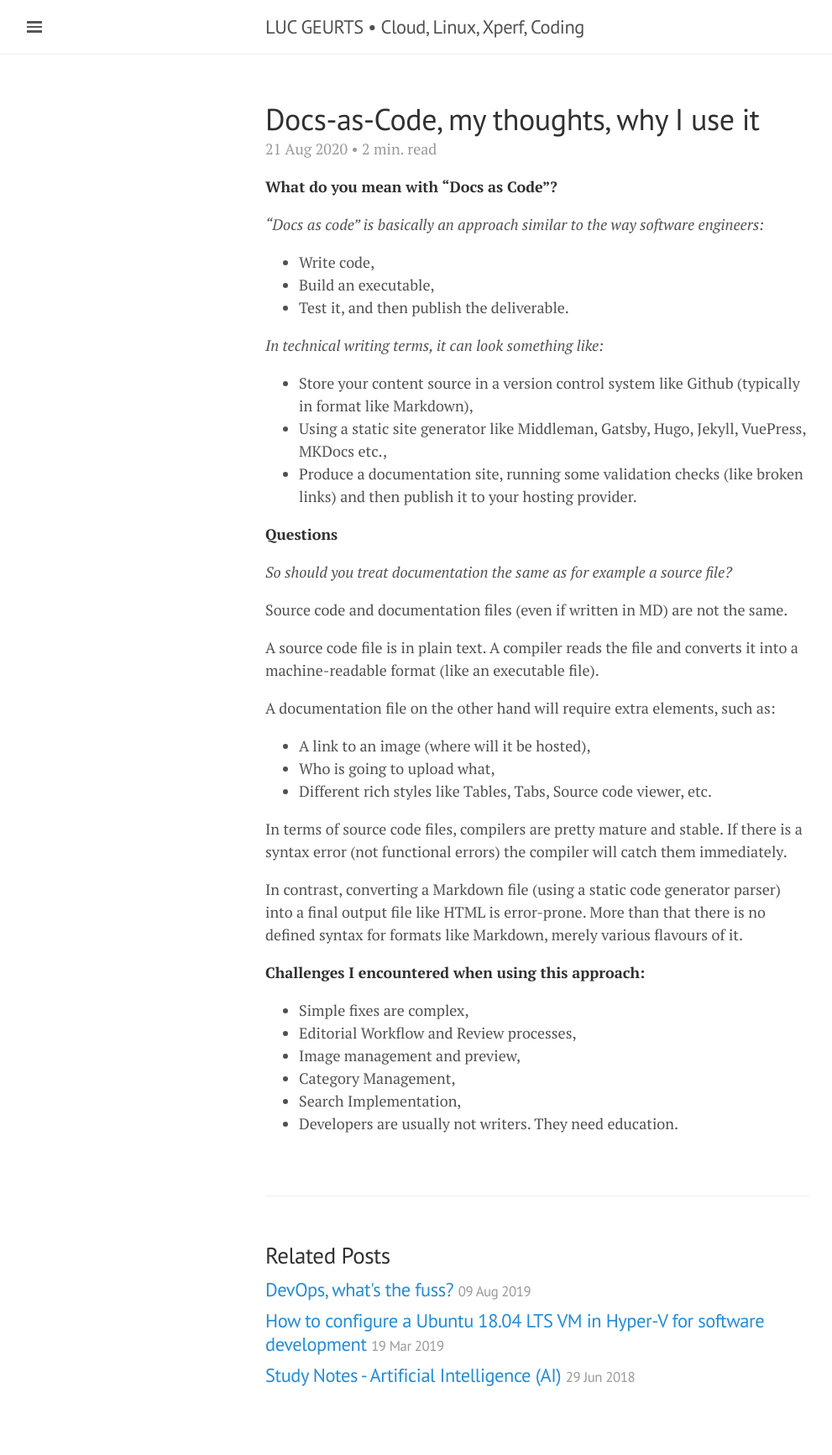
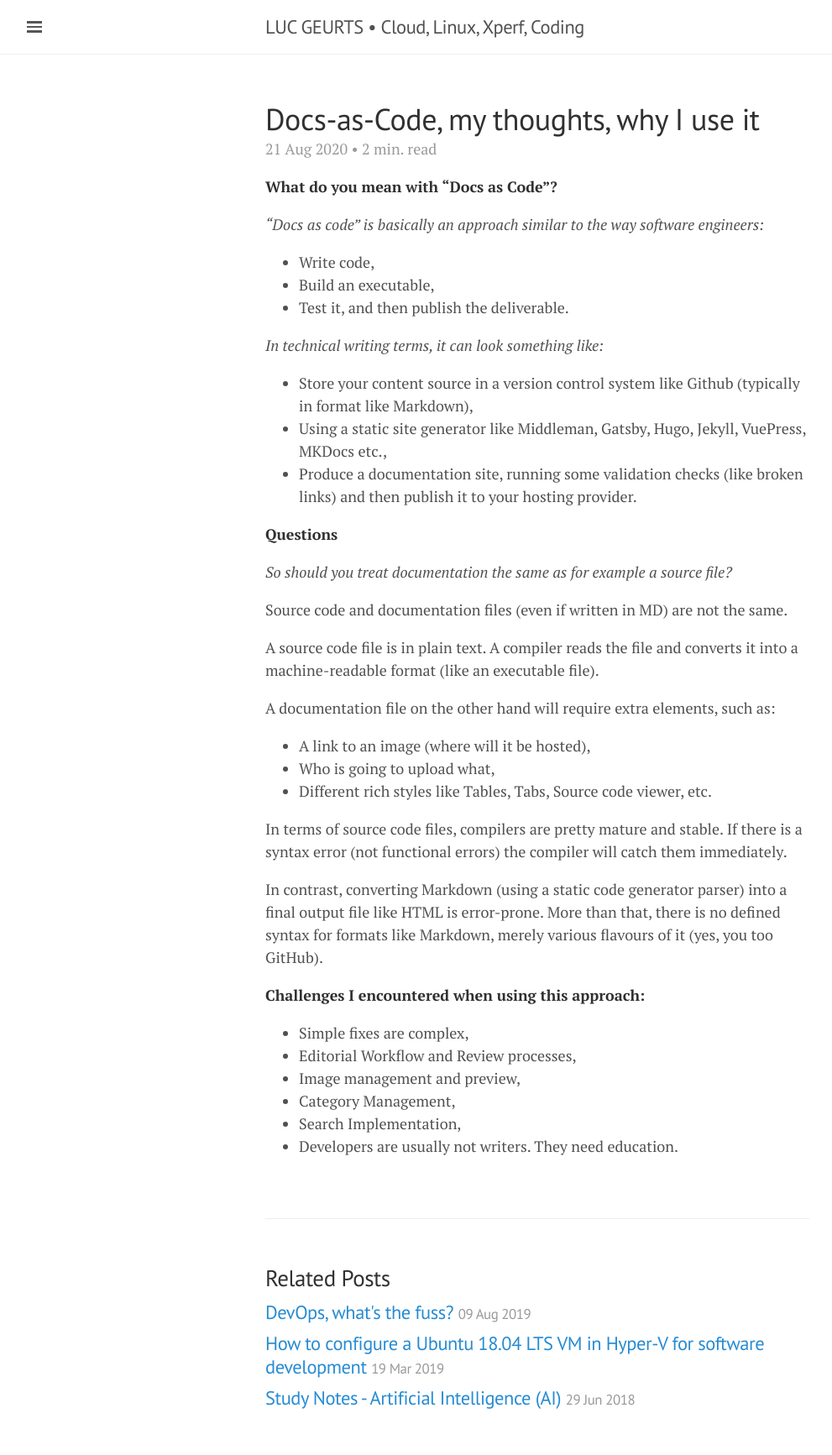
Before and after one commit to lgeurts/lgeurts.github.io, a Jekyll site: the page built from _posts/2020-08-21-docs-as-code.md, in a window 1280 px wide. Shown: the whole page at 84% size, without its empty margins (0-991 px from the left). Built offline with Jekyll 4.4.1, drawn with Linux system fonts in a browser that asks for light colours; nearby versions of some CDN libraries; before the commit the page ends 1706 px from its top, so only the background shows below that.

Commit message:
Update 2020-08-21-docs-as-code.md

```diff
--- a/_posts/2020-08-21-docs-as-code.md
+++ b/_posts/2020-08-21-docs-as-code.md
@@ -34,7 +34,7 @@ A documentation file on the other hand will require extra elements, such as:
 
 In terms of source code files, compilers are pretty mature and stable. If there is a syntax error (not functional errors) the compiler will catch them immediately.
 
-In contrast, converting a Markdown file (using a static code generator parser) into a final output file like HTML is error-prone. More than that there is no defined syntax for formats like Markdown, merely various flavours of it.
+In contrast, converting Markdown (using a static code generator parser) into a final output file like HTML is error-prone. More than that, there is no defined syntax for formats like Markdown, merely various flavours of it (yes, you too GitHub).
 
 **Challenges I encountered when using this approach:**
 
```
